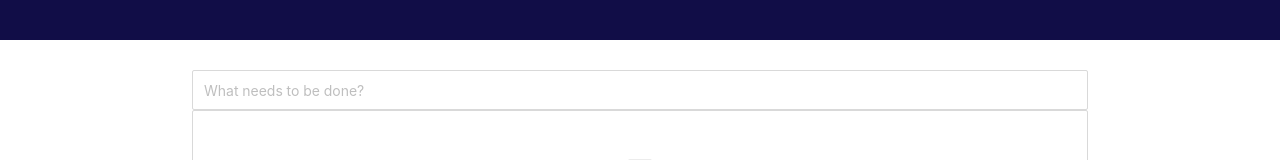
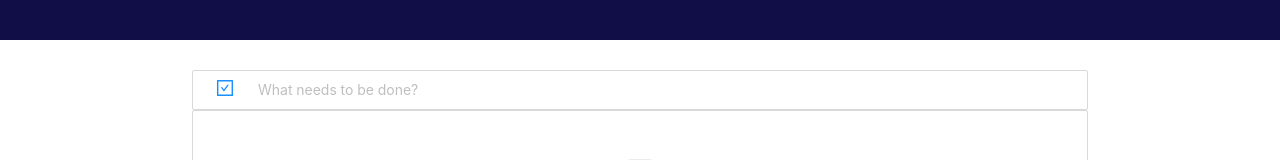
Before and after one commit to shinjiaki-looplex/looplex-todoMVC, a React (Create React App) app: page / in a window 1280 px wide. Shown: the part 180-340 px from the top of the page. Built offline with nearby package versions, Linux system fonts and the light colour scheme.

Commit message:
added select all

```diff
--- a/src/components/App.css
+++ b/src/components/App.css
@@ -31,6 +31,10 @@
   margin: 0 auto;
 }
 
+.text {
+  margin-left: 24px;
+}
+
 .App-header {
   background-color: #282c34;
   min-height: 100vh;
--- a/src/components/App.js
+++ b/src/components/App.js
@@ -1,7 +1,9 @@
 import './App.css';
 import { useState } from 'react'
-import { Input } from 'antd'
+import { Button, Input } from 'antd'
 import { observer } from 'mobx-react-lite'
+
+import { CheckSquareOutlined } from '@ant-design/icons';
 
 import TodoListView from './TodoListView'
 
@@ -26,7 +28,12 @@ const App = observer(({ store }) => {
       <Input
         onPressEnter={handleSubmit}
         className="input"
-        placeholder='What needs to be done?'
+        prefix={
+          <Button onClick={store.selectAll} type="link" style={{ transform: 'translateX(-4px)' }}>
+            <CheckSquareOutlined style={{ fontSize: '18px' }} />
+          </Button>
+        }
+        placeholder={'What needs to be done?'}
         name='todo'
         value={todo}
         onChange={ev => setTodo(ev.target.value)}
--- a/src/components/TodoListView.js
+++ b/src/components/TodoListView.js
@@ -31,8 +31,10 @@ const TodoListView = observer(({ store }) => {
       dataSource={store.todos}
       renderItem={todo => (
         <List.Item>
-          <Checkbox checked={todo.isDone} onChange={todo.toggleCheckbox} ></Checkbox>
-          <TodoText todo={todo} />
+          <div>
+            <Checkbox checked={todo.isDone} onChange={todo.toggleCheckbox} ></Checkbox>
+            <TodoText todo={todo} />
+          </div>
           <Button type="danger" onClick={todo.removeItem} ><DeleteOutlined /></Button>
         </List.Item>
       )}
--- a/src/components/TodoText.js
+++ b/src/components/TodoText.js
@@ -21,7 +21,7 @@ const TodoText = observer(({ todo }) => {
   }
 
   return (
-    <Text {...textAttrbs} >{todo.title}</Text>
+    <Text {...textAttrbs} className='text'>{todo.title}</Text>
   )
 })
 
--- a/src/models/Todo.js
+++ b/src/models/Todo.js
@@ -36,9 +36,18 @@ export const TodoList = types.model({
     destroy(item)
   },
   clearCompleted() {
-    for(let i = 0; i < self.todos.length; i++) {
+    console.log(self.todos.length)
+    for(let i = (self.todos.length - 1); i >= 0; i--) {
+      console.log(i)
       if (self.todos[i].isDone) {
         self.todos[i].removeItem()
+      }
+    }
+  },
+  selectAll() {
+    for(let i = 0; i < self.todos.length; i++) {
+      if (!self.todos[i].isDone) {
+        self.todos[i].toggleCheckbox()
       }
     }
   }
```
